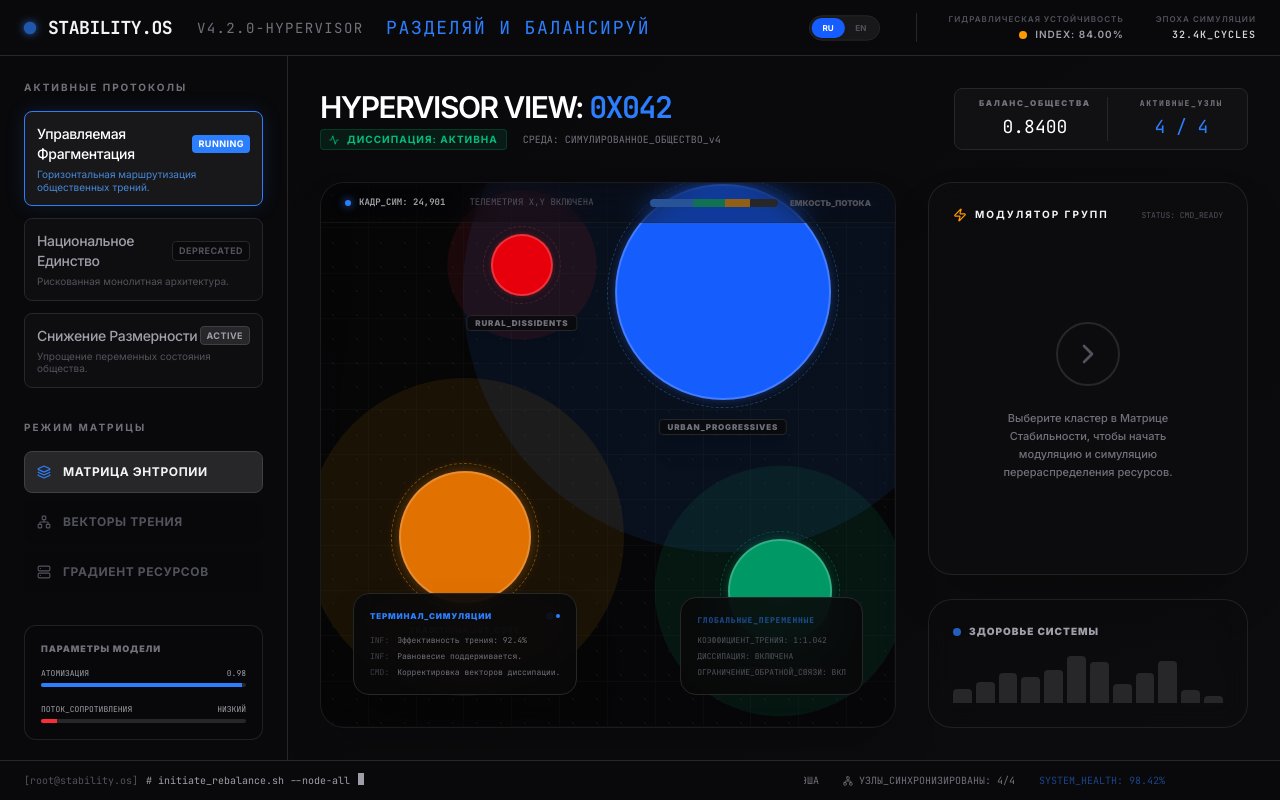
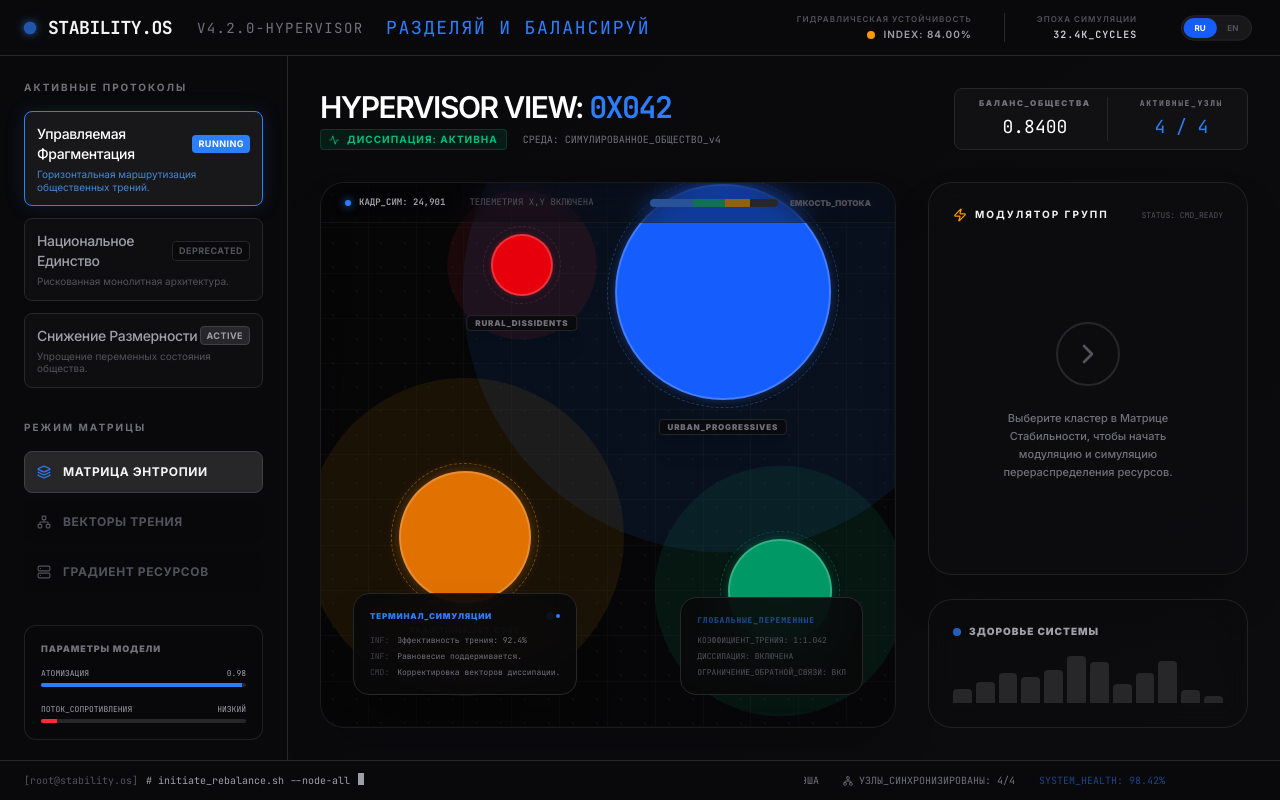
Before and after one commit to dmitrykolchev/stability.os, a React (Vite) app: page / in a window 1280 px wide. Built offline with nearby package versions, Linux system fonts and the light colour scheme.

Commit message:
lang switch fixed

```diff
--- a/src/components/Header.tsx
+++ b/src/components/Header.tsx
@@ -25,7 +25,21 @@ export function Header({ entropy, lang, setLang }: HeaderProps) {
             </div>
 
             <div className="flex items-center gap-8">
-                <div className="flex bg-zinc-900 border border-zinc-800 rounded-full p-0.5 overflow-hidden scale-90">
+                <div className="hidden md:flex gap-8 text-[10px] uppercase tracking-widest font-semibold text-zinc-400">
+                    <div className="flex flex-col items-end min-w-[120px]">
+                        <span className="text-zinc-600 text-[8px] mb-0.5">{lang === 'ru' ? 'Гидравлическая Устойчивость' : 'Hydraulic Stability'}</span>
+                        <div className="flex items-center gap-2">
+                            <span className={`w-2 h-2 rounded-full ${entropy > 0.85 ? 'bg-emerald-500' : 'bg-amber-500'}`} />
+                            INDEX: {(entropy * 100).toFixed(2)}%
+                        </div>
+                    </div>
+                    <div className="flex flex-col items-end min-w-[100px] border-l border-zinc-800 pl-8">
+                        <span className="text-zinc-600 text-[8px] mb-0.5">{lang === 'ru' ? 'Эпоха Симуляции' : 'Simulation Epoch'}</span>
+                        <span className="text-zinc-300 font-mono">32.4k_CYCLES</span>
+                    </div>
+                </div>
+
+                <div className="flex bg-zinc-900 border border-zinc-800 rounded-full p-0.5 overflow-hidden scale-90 ml-2">
                     <button
                         onClick={() => setLang('ru')}
                         className={`px-3 py-1 text-[9px] font-bold rounded-full transition-all ${lang === 'ru' ? 'bg-blue-600 text-white' : 'text-zinc-600 hover:text-zinc-400'}`}
@@ -39,20 +53,6 @@ export function Header({ entropy, lang, setLang }: HeaderProps) {
                         EN
                     </button>
                 </div>
-
-                <div className="hidden md:flex gap-8 text-[10px] uppercase tracking-widest font-semibold text-zinc-400 border-l border-zinc-800 pl-8">
-                    <div className="flex flex-col items-end">
-                        <span className="text-zinc-600 text-[8px] mb-0.5">{lang === 'ru' ? 'Гидравлическая Устойчивость' : 'Hydraulic Stability'}</span>
-                        <div className="flex items-center gap-2">
-                            <span className={`w-2 h-2 rounded-full ${entropy > 0.85 ? 'bg-emerald-500' : 'bg-amber-500'}`} />
-                            INDEX: {(entropy * 100).toFixed(2)}%
-                        </div>
-                    </div>
-                    <div className="flex flex-col items-end">
-                        <span className="text-zinc-600 text-[8px] mb-0.5">{lang === 'ru' ? 'Эпоха Симуляции' : 'Simulation Epoch'}</span>
-                        <span className="text-zinc-300 font-mono">32.4k_CYCLES</span>
-                    </div>
-                </div>
             </div>
         </header>
     );
```
